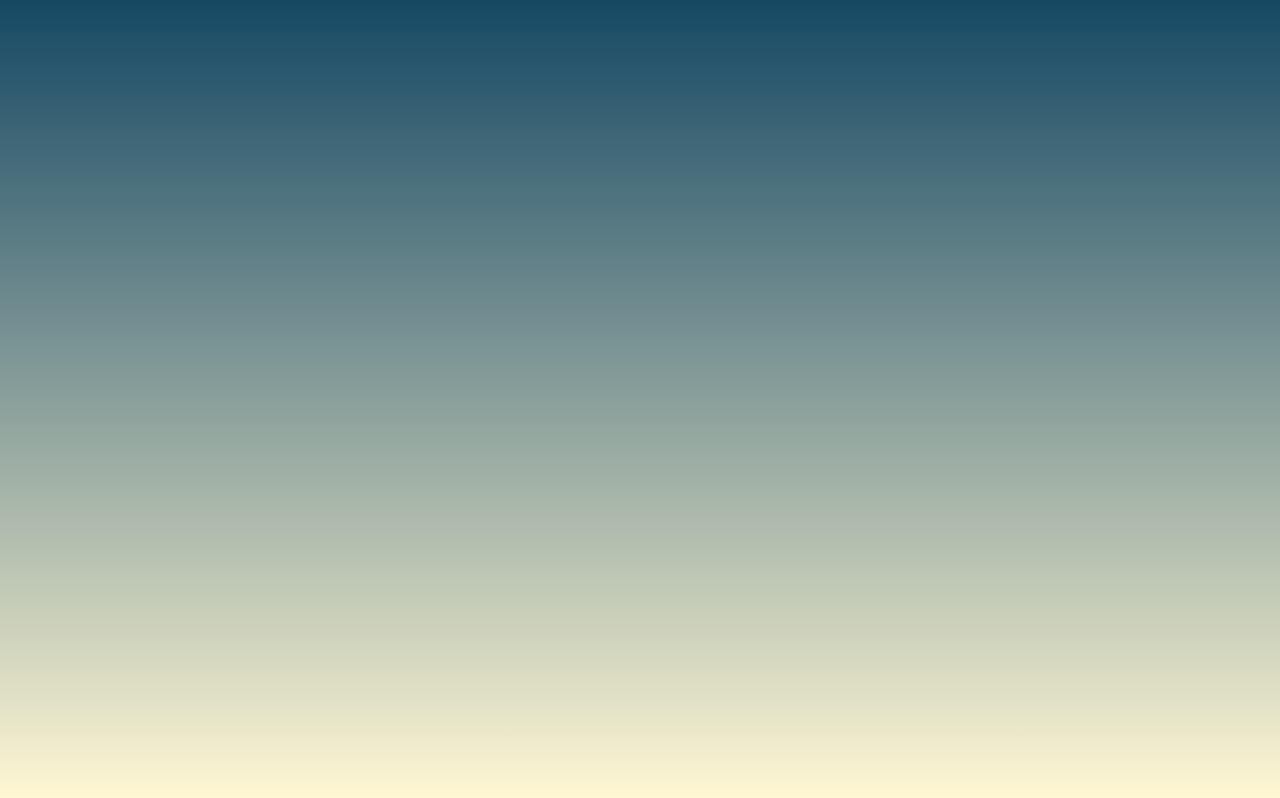
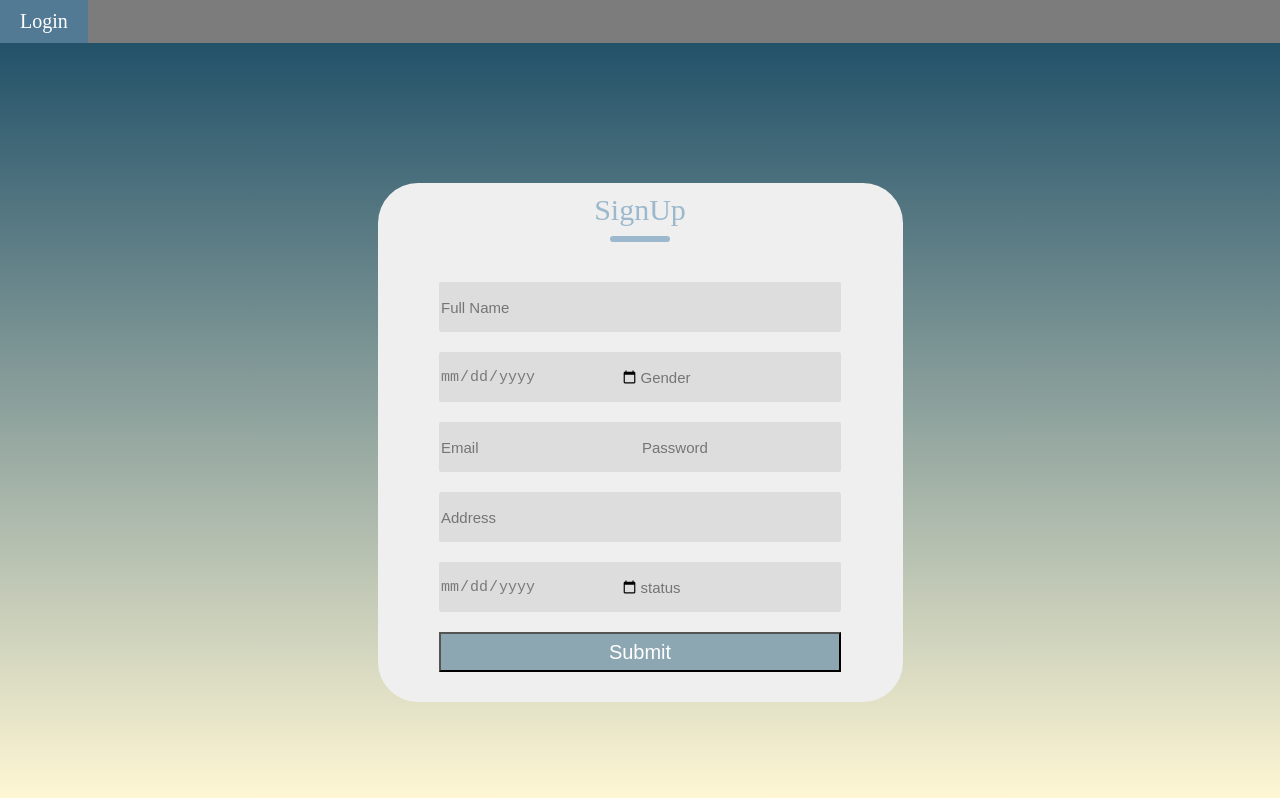
Before and after one commit to Akshayacoddle/schoolmanagement, a React (Create React App) app in the folder schoolmanagement/: page /signup in a window 1280 px wide. Before the commit this address had no page. Built offline with nearby package versions, Linux system fonts and the light colour scheme.

Commit message:
signup page

```diff
--- a/schoolmanagement/src/App.tsx
+++ b/schoolmanagement/src/App.tsx
@@ -1,12 +1,14 @@
 import { Route, Routes } from "react-router-dom";
-import LogIn from "./components/LogIn";
+import LogIn from "./pages/LogIn";
 import Home from "./pages/Home";
+import Signup from "./pages/Signup";
 function App() {
   return (
     <div className="app">
       <Routes>
         <Route path="/login" element={<LogIn />} />
         <Route path="/" element={<Home />} />
+        <Route path="/signup" element={<Signup />} />
       </Routes>
     </div>
   );
--- /dev/null
+++ b/schoolmanagement/src/components/ulrcalling.tsx
@@ -0,0 +1,12 @@
+const ulrcalling = async (url: string = "", data = {}, method: string) => {
+  const result = await fetch(url, {
+    method: method,
+    headers: {
+      "Content-Type": "application/json",
+      Accept: "application/json",
+    },
+    body: JSON.stringify(data),
+  });
+  return result.json();
+};
+export default ulrcalling;
--- a/schoolmanagement/src/index.css
+++ b/schoolmanagement/src/index.css
@@ -32,27 +32,27 @@ ul {
     background-color: rgb(82, 122, 148);
     color: white;
   }
-.container {
+  .container {
     display: flex;
     flex-direction: column;
     margin: auto;
-    margin-top: 200px;
+    margin-top: 140px;
     background-color: #efefef;
     padding-bottom: 30px;
     width: 525px;
+    border-radius: 40px;
 }
-.header{
+.header {
     display: flex;
     flex-direction: column;
     align-items: center;
     gap: 9px;
     width: 100%;
-    margin-top: 25px;
-    font-size: 15px;
+    margin-top: 10px;
 }
 .text {
     color: #9BB8CD;
-    font-size: 35px;
+    font-size: 30px;
 }
 
 .underline{
@@ -61,18 +61,18 @@ ul {
     background-color:#9BB8CD ;
     border-radius: 9px;
 }
-.inputs{
+.inputs {
     margin-top: 40px;
     display: flex;
     flex-direction: column;
-    gap: 25px;
+    gap: 20px;
 }
 .input {
     display: flex;
     align-items: center;
     margin: auto;
-    width: 400px;
-    height: 60px;
+    width: 402px;
+    height: 50px;
     background-color: #dddddd;
     border-radius: 2px;
 }
@@ -80,17 +80,17 @@ ul {
     margin: 0px 30px;
     color:#50585f ;
 }
-.input input{
+.input input {
     height: 50px;
-    width: 400px;
+    width: 100%;
     background: transparent;
     border: none;
     color: #7c7979;
-    font-size: 19px;
+    font-size: 15px;
 }
-button {
+.inputs button {
     margin: auto;
-    width: 400px;
+    width: 402px;
     height: 40px;
     background-color: #8ca6b2;
     color: white;
--- a/schoolmanagement/src/pages/Home.tsx
+++ b/schoolmanagement/src/pages/Home.tsx
@@ -2,15 +2,32 @@ import { useEffect } from "react";
 import { useNavigate } from "react-router-dom";
 function Home() {
   const navigate = useNavigate();
+  const HandleClick = async (e: { preventDefault: () => void }) => {
+    e.preventDefault();
+    localStorage.clear();
+    navigate("/login");
+  };
   useEffect(() => {
     console.log(localStorage.getItem("jwttoken"));
 
     if (!localStorage.getItem("jwttoken")) navigate("/login");
   }, [navigate]);
+
   return (
-    <div>
-      <h1>Welcome to the Home Page!</h1>
-    </div>
+    <>
+      <nav className="navbar navbar-inverse">
+        <div className="container-fluid">
+          <ul>
+            <button onClick={HandleClick} type="submit" value="submit">
+              logout
+            </button>
+          </ul>
+        </div>
+      </nav>
+      <div>
+        <h1>Welcome to the Home Page!</h1>
+      </div>
+    </>
   );
 }
 
--- a/schoolmanagement/src/components/LogIn.tsx
+++ b/schoolmanagement/src/pages/LogIn.tsx
@@ -1,27 +1,24 @@
 import { useState } from "react";
 import { useNavigate } from "react-router-dom";
+import ulrcalling from "../components/ulrcalling";
 function LogIn() {
   const [email, setEmail] = useState("");
   const [password, setPassword] = useState("");
   const navigate = useNavigate();
   const BASE = process.env.REACT_APP_BASE_URL;
-  const HandleLogin = async () => {
-    let result = await fetch(`${BASE}/teacher/login`, {
-      method: "POST",
-      body: JSON.stringify({ email, password }),
-      headers: {
-        "Content-Type": "application/json",
-      },
-    });
-    let results = await result.json();
-
-    if (results.success === true) {
-      const token = JSON.stringify(results.jwtToken);
-      localStorage.setItem("jwttoken", token);
-      navigate("/");
-    } else {
-      alert("invalid username or password");
-    }
+  const HandleLogin = async (e: unknown) => {
+    ulrcalling(`${BASE}/teacher/login`, { email, password }, "POST").then(
+      (data) => {
+        if (data.success === true) {
+          const token = JSON.stringify(data.jwtToken);
+          localStorage.setItem("jwttoken", token);
+          localStorage.setItem("islogged", "true");
+          navigate("/");
+        } else {
+          alert("invalid username or password");
+        }
+      }
+    );
   };
   return (
     <>
@@ -33,6 +30,7 @@ function LogIn() {
                 Home
               </a>
             </li>
+
             <li>
               <a href="/login">Login</a>
             </li>
--- /dev/null
+++ b/schoolmanagement/src/pages/Signup.tsx
@@ -0,0 +1,131 @@
+import { useState } from "react";
+import { useNavigate } from "react-router-dom";
+import ulrcalling from "../components/ulrcalling";
+function Signup() {
+  const [name, setName] = useState("");
+  const [dateOfBirth, setDob] = useState("");
+  const [gender, setGender] = useState("");
+  const [email, setEmail] = useState("");
+  const [password, setPassword] = useState("");
+  const [address, setAddress] = useState("");
+  const [dateOfJoin, setDateofjoin] = useState("");
+  const [status, setStatus] = useState("");
+  const navigate = useNavigate();
+  const BASE = process.env.REACT_APP_BASE_URL;
+  const HandleSignup = async () => {
+    ulrcalling(
+      `${BASE}/teacher/register`,
+      {
+        name,
+        dateOfBirth,
+        gender,
+        email,
+        password,
+        address,
+        dateOfJoin,
+        status,
+      },
+      "POST"
+    ).then((data) => {
+      let results = data;
+      console.log(results);
+      if (!data.success) {
+        alert("already registered");
+      } else {
+        navigate("/");
+      }
+    });
+  };
+  return (
+    <>
+      <nav className="navbar navbar-inverse">
+        <div className="container-fluid">
+          <ul>
+            <li>
+              <a href="/login">Login</a>{" "}
+            </li>
+          </ul>
+        </div>
+      </nav>
+      <div className="container">
+        <div className="header">
+          <div className="text">SignUp</div>
+          <div className="underline"></div>
+        </div>
+        <div className="inputs">
+          <div className="input">
+            <input
+              type="text"
+              name="name"
+              placeholder="Full Name"
+              onChange={(e) => setName(e.target.value)}
+              value={name}
+            />
+          </div>
+          <div className="input">
+            <input
+              type="date"
+              name="dateOfBirth"
+              placeholder="Date-of-Birth"
+              onChange={(e) => setDob(e.target.value)}
+              value={dateOfBirth}
+            />
+            <input
+              type="text"
+              name="gender"
+              placeholder="Gender"
+              onChange={(e) => setGender(e.target.value)}
+              value={gender}
+            />
+          </div>
+          <div className="input">
+            <input
+              type="text"
+              name="email"
+              placeholder="Email"
+              onChange={(e) => setEmail(e.target.value)}
+              value={email}
+            />
+            <input
+              type="password"
+              name="password"
+              placeholder="Password"
+              onChange={(e) => setPassword(e.target.value)}
+              value={password}
+            />
+          </div>
+
+          <div className="input">
+            <input
+              type="text"
+              name="address"
+              placeholder="Address"
+              onChange={(e) => setAddress(e.target.value)}
+              value={address}
+            />
+          </div>
+          <div className="input">
+            <input
+              type="date"
+              name="dateOfJoin"
+              placeholder="Date of Join"
+              onChange={(e) => setDateofjoin(e.target.value)}
+              value={dateOfJoin}
+            />
+            <input
+              type="text"
+              name="status"
+              placeholder="status"
+              onChange={(e) => setStatus(e.target.value)}
+              value={status}
+            />
+          </div>
+          <button type="submit" onClick={HandleSignup}>
+            Submit
+          </button>
+        </div>
+      </div>
+    </>
+  );
+}
+export default Signup;
```
Also changed, not shown: schoolmanagement/src/components/Dashboard.tsx (deleted, +0 -8 lines), 2 other files (tests, documents, lock files or other folders).
